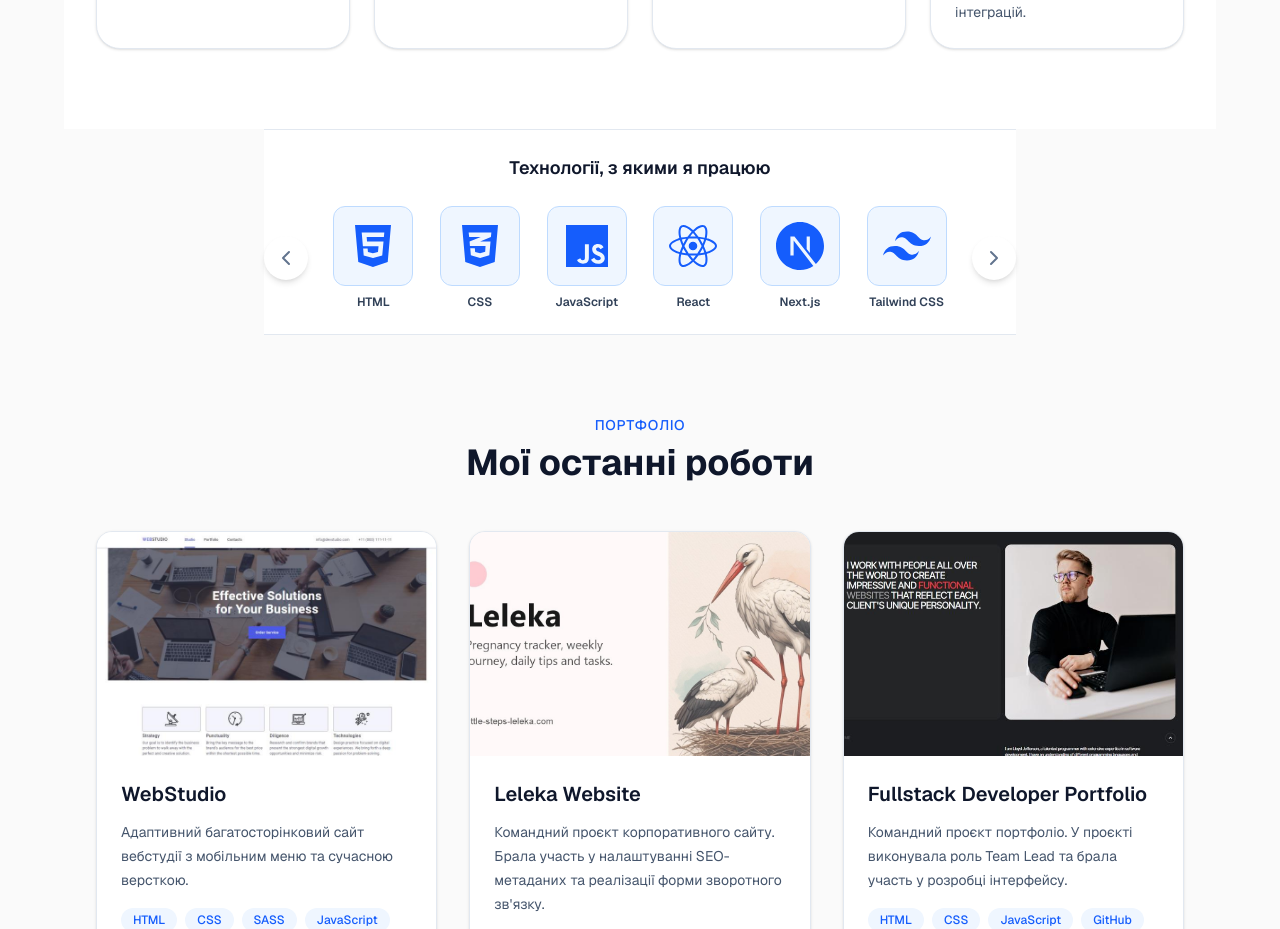
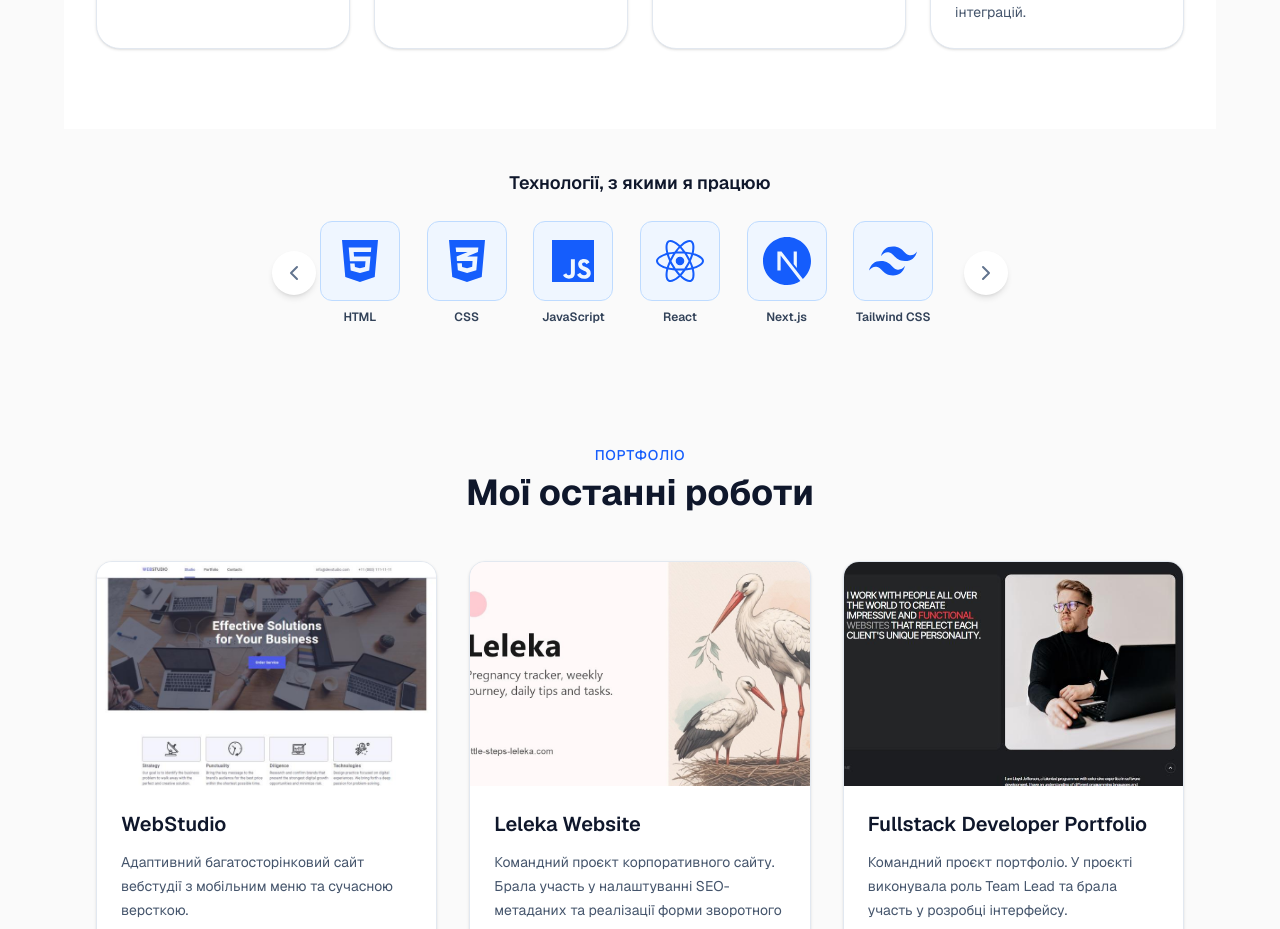
Before and after one commit to oleksandrahotsyn/nextjs-portfolio, a Next.js app: page / in a window 1280 px wide. Shown: the part 1180-2109 px from the top of the page. Built offline with nearby package versions, Linux system fonts and the light colour scheme.

Commit message:
fix techstacke

```diff
--- a/src/components/techstack/TechStack.tsx
+++ b/src/components/techstack/TechStack.tsx
@@ -33,12 +33,13 @@ export default function TechStack() {
   const scrollNext = () => emblaApi?.scrollNext();
 
   return (
-    <section className="border-y border-slate-200 bg-white py-6">
-      <h2 className="mb-6 text-center text-lg font-semibold text-slate-900">
-        Технології, з якими я працюю
-      </h2>
-
-      <div className="relative mx-auto max-w-6xl px-14">
+    <section className="py-10">
+      <div className="mx-auto w-full max-w-7xl px-6 lg:px-8">
+        <h2 className="mb-6 text-center text-lg font-semibold text-slate-900">
+          Технології, з якими я працюю
+        </h2>
+      </div>
+      <div className="relative mx-auto max-w-7xl px-6 sm:px-12">
         <button
           type="button"
           onClick={scrollPrev}
@@ -55,10 +56,11 @@ export default function TechStack() {
               return (
                 <div
                   key={tech.name}
-                  className="flex min-w-0 flex-[0_0_33.333%] justify-center sm:flex-[0_0_25%] lg:flex-[0_0_16.666%]"
+                  className="flex min-w-0 flex-[0_0_33.333%] justify-between sm:flex-[0_0_25%] lg:flex-[0_0_16.666%]"
+                  // className="flex min-w-0 flex-[0_0_33.333%] sm:flex-[0_0_25%] lg:flex-[0_0_12.5%]"
                 >
                   <div className="flex flex-col items-center gap-2">
-                   <div className="flex h-20 w-20 items-center justify-center rounded-xl border border-blue-200 bg-blue-50 text-blue-600 transition-all duration-300 hover:-translate-y-1 hover:shadow-md">
+                    <div className="flex h-20 w-20 items-center justify-center rounded-xl border border-blue-200 bg-blue-50 text-blue-600 transition-all duration-300 hover:-translate-y-1 hover:shadow-md">
                       <Icon className="h-12 w-12" />
                     </div>
 
@@ -79,7 +81,9 @@ export default function TechStack() {
         >
           <ChevronRight className="h-6 w-6 text-slate-500" />
         </button>
-      </div>
+        </div>
+
+
     </section>
   );
 }
```
